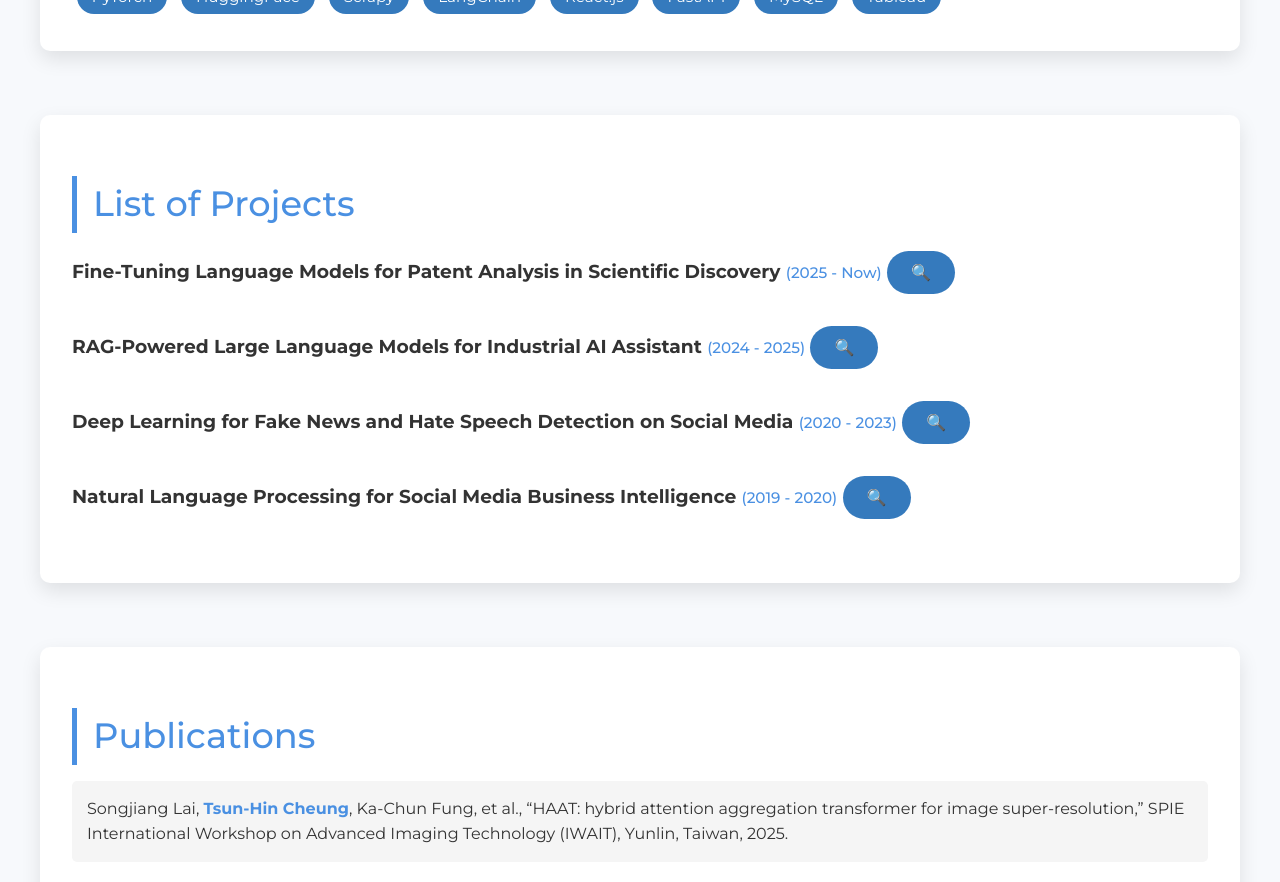
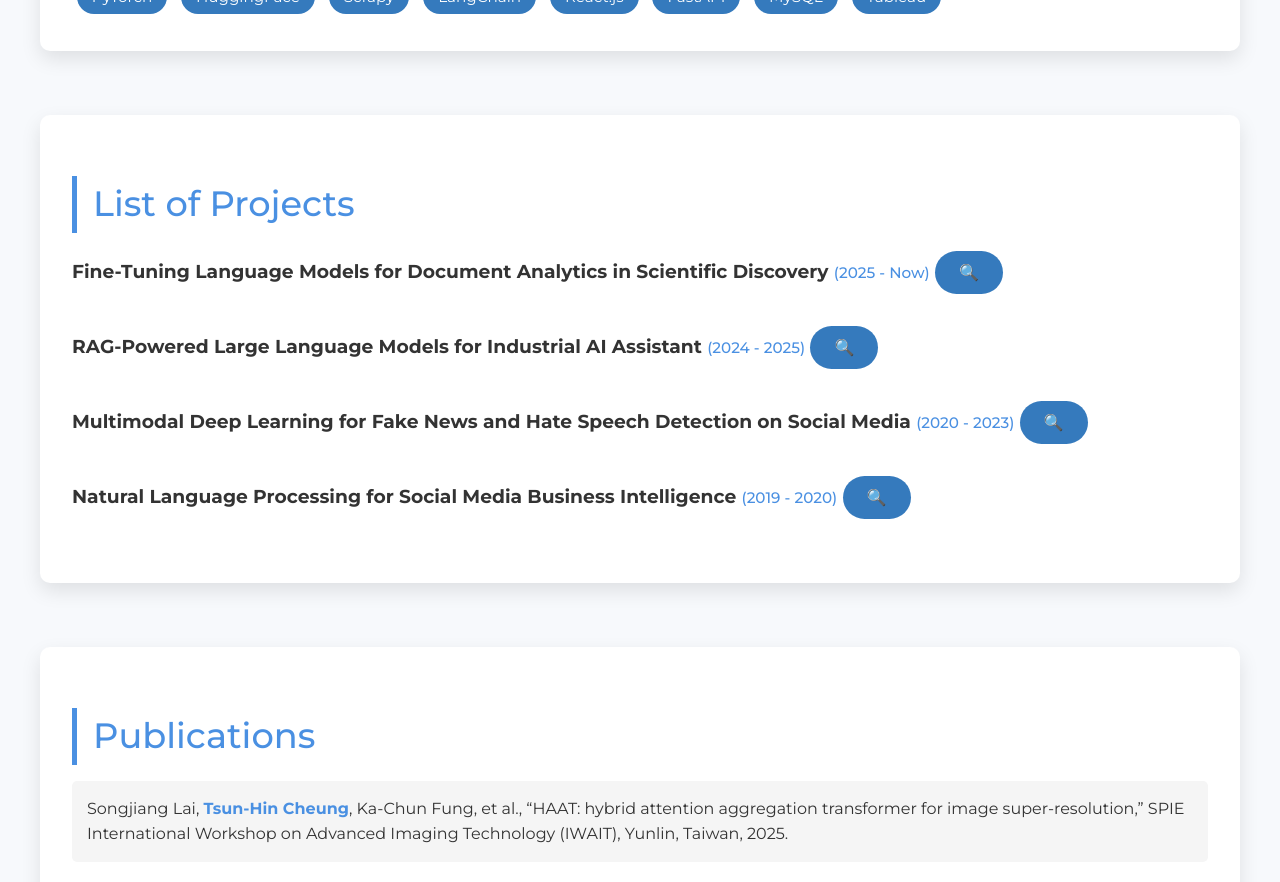
Before and after one commit to thcheung/thcheung.github.io, a Jekyll site: the page built from index.markdown, in a window 1280 px wide and 900 px high, scrolled down 843 px. Shown: the top 882 px of the window. Built offline with Jekyll 4.4.1, drawn with Linux system fonts in a browser that asks for light colours.

Commit message:
Update home.html

```diff
--- a/_layouts/home.html
+++ b/_layouts/home.html
@@ -253,7 +253,7 @@
       <ul>
         <li>
           <h3>
-            <strong>Fine-Tuning Language Models for Patent Analysis in Scientific Discovery</strong>
+            <strong>Fine-Tuning Language Models for Document Analytics in Scientific Discovery</strong>
             <span class="p-duration">(2025 - Now)</span>
             <button class="toggle-btn" onclick="toggleImage(this)">🔍</button>
           </h3>
@@ -269,7 +269,7 @@
         </li>
         <li>
           <h3>
-            <strong>Deep Learning for Fake News and Hate Speech Detection on Social Media</strong>
+            <strong>Multimodal Deep Learning for Fake News and Hate Speech Detection on Social Media</strong>
             <span class="p-duration">(2020 - 2023)</span>
             <button class="toggle-btn" onclick="toggleImage(this)">🔍</button>
           </h3>
```
